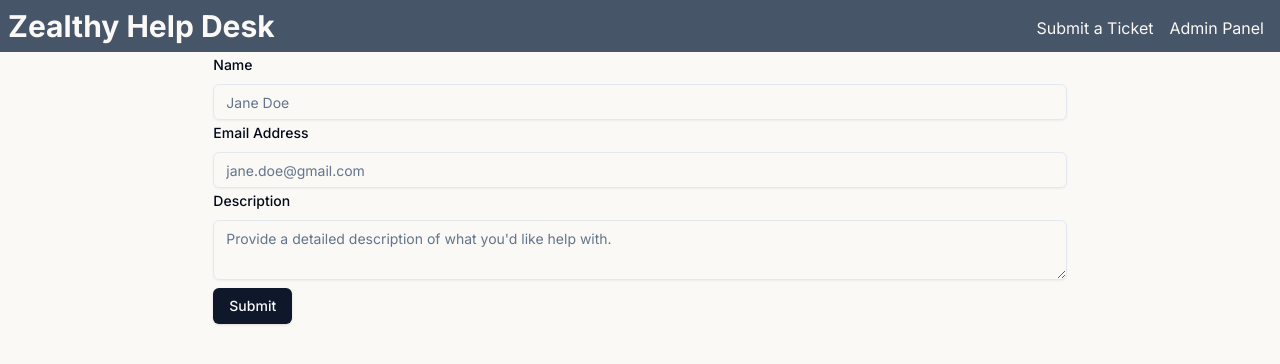
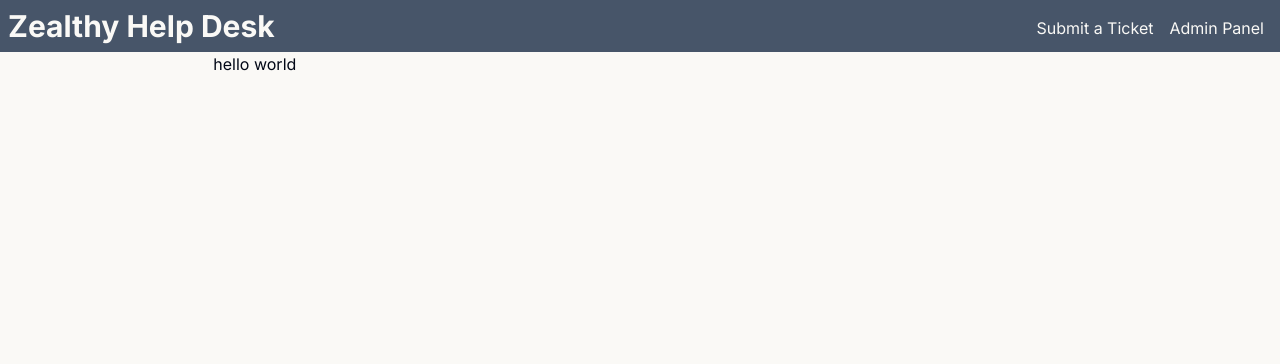
Before and after one commit to jdvplus/stealth-helpdesk-frontend, a Next.js app: page / in a window 1280 px wide. Shown: the top 364 px of the page. Built offline with nearby package versions, Linux system fonts and the light colour scheme.

Commit message:
uninstall all shadcn form components & sub-components

```diff
--- a/src/components/TicketSubmissionForm.tsx
+++ b/src/components/TicketSubmissionForm.tsx
@@ -1,108 +1,35 @@
 'use client';
 
-import { z } from 'zod';
-import { useForm } from 'react-hook-form';
-import { zodResolver } from '@hookform/resolvers/zod';
-
-import { Button } from '@/components/ui/button';
-import {
-  Form,
-  FormControl,
-  FormField,
-  FormItem,
-  FormLabel,
-  FormMessage,
-} from '@/components/ui/form';
 import { Input } from '@/components/ui/input';
 import { Textarea } from '@/components/ui/textarea';
 
-const formSchema = z.object({
-  name: z
-    .string()
-    .min(2, { message: 'Name must be at least 2 characters.' })
-    .max(50, { message: 'Name cannot be longer than 50 characters.' }),
-  email: z.string().email({ message: 'Please enter a valid email address.' }),
-  description: z.string().min(4, {
-    message: "Please include a description of what you'd like help with.",
-  }),
-});
+// const formSchema = z.object({
+//   name: z
+//     .string()
+//     .min(2, { message: 'Name must be at least 2 characters.' })
+//     .max(50, { message: 'Name cannot be longer than 50 characters.' }),
+//   email: z.string().email({ message: 'Please enter a valid email address.' }),
+//   description: z.string().min(4, {
+//     message: "Please include a description of what you'd like help with.",
+//   }),
+// });
 
 const TicketSubmissionForm = () => {
-  const form = useForm<z.infer<typeof formSchema>>({
-    resolver: zodResolver(formSchema),
-    defaultValues: {
-      name: '',
-      email: '',
-      description: '',
-    },
-  });
+  // const form = useForm<z.infer<typeof formSchema>>({
+  //   resolver: zodResolver(formSchema),
+  //   defaultValues: {
+  //     name: '',
+  //     email: '',
+  //     description: '',
+  //   },
+  // });
 
-  const onSubmit = (values: z.infer<typeof formSchema>) => {
-    // TODO: make POST request to /tickets on api
-    console.log('values', values);
-  };
+  // const onSubmit = (values: z.infer<typeof formSchema>) => {
+  //   // TODO: make POST request to /tickets on api
+  //   console.log('values', values);
+  // };
 
-  return (
-    <Form {...form}>
-      <form onSubmit={form.handleSubmit(onSubmit)}>
-        {/* field #1: name */}
-        <FormField
-          control={form.control}
-          name='name'
-          render={({ field }) => (
-            <FormItem>
-              <FormLabel>Name</FormLabel>
-              <FormControl>
-                <Input placeholder='Jane Doe' {...field} />
-              </FormControl>
-              <FormMessage />
-            </FormItem>
-          )}
-        />
-
-        {/* field #2: email address */}
-        <FormField
-          control={form.control}
-          name='email'
-          render={({ field }) => (
-            <FormItem>
-              <FormLabel>Email Address</FormLabel>
-              <FormControl>
-                <Input
-                  placeholder='jane.doe@gmail.com'
-                  type='email'
-                  {...field}
-                />
-              </FormControl>
-              <FormMessage />
-            </FormItem>
-          )}
-        />
-
-        {/* field #3: description of issue */}
-        <FormField
-          control={form.control}
-          name='description'
-          render={({ field }) => (
-            <FormItem>
-              <FormLabel>Description</FormLabel>
-              <FormControl>
-                <Textarea
-                  placeholder="Provide a detailed description of what you'd like help with."
-                  {...field}
-                />
-              </FormControl>
-              <FormMessage />
-            </FormItem>
-          )}
-        />
-
-        <Button type='submit' className='mt-2'>
-          Submit
-        </Button>
-      </form>
-    </Form>
-  );
+  return <h1>hello world</h1>;
 };
 
 export default TicketSubmissionForm;
--- a/src/components/ui/button.tsx
+++ /dev/null
@@ -1,57 +0,0 @@
-import * as React from 'react';
-import { Slot } from '@radix-ui/react-slot';
-import { cva, type VariantProps } from 'class-variance-authority';
-
-import { cn } from '@/lib/utils';
-
-const buttonVariants = cva(
-  'inline-flex items-center justify-center whitespace-nowrap rounded-md text-sm font-medium transition-colors focus-visible:outline-none focus-visible:ring-1 focus-visible:ring-ring disabled:pointer-events-none disabled:opacity-50',
-  {
-    variants: {
-      variant: {
-        default:
-          'bg-primary text-primary-foreground shadow hover:bg-primary/90',
-        destructive:
-          'bg-destructive text-destructive-foreground shadow-sm hover:bg-destructive/90',
-        outline:
-          'border border-input bg-background shadow-sm hover:bg-accent hover:text-accent-foreground',
-        secondary:
-          'bg-secondary text-secondary-foreground shadow-sm hover:bg-secondary/80',
-        ghost: 'hover:bg-accent hover:text-accent-foreground',
-        link: 'text-primary underline-offset-4 hover:underline',
-      },
-      size: {
-        default: 'h-9 px-4 py-2',
-        sm: 'h-8 rounded-md px-3 text-xs',
-        lg: 'h-10 rounded-md px-8',
-        icon: 'h-9 w-9',
-      },
-    },
-    defaultVariants: {
-      variant: 'default',
-      size: 'default',
-    },
-  }
-);
-
-export interface ButtonProps
-  extends React.ButtonHTMLAttributes<HTMLButtonElement>,
-    VariantProps<typeof buttonVariants> {
-  asChild?: boolean;
-}
-
-const Button = React.forwardRef<HTMLButtonElement, ButtonProps>(
-  ({ className, variant, size, asChild = false, ...props }, ref) => {
-    const Comp = asChild ? Slot : 'button';
-    return (
-      <Comp
-        className={cn(buttonVariants({ variant, size, className }))}
-        ref={ref}
-        {...props}
-      />
-    );
-  }
-);
-Button.displayName = 'Button';
-
-export { Button, buttonVariants };
--- a/src/components/ui/form.tsx
+++ /dev/null
@@ -1,177 +0,0 @@
-import * as React from 'react';
-import * as LabelPrimitive from '@radix-ui/react-label';
-import { Slot } from '@radix-ui/react-slot';
-import {
-  Controller,
-  ControllerProps,
-  FieldPath,
-  FieldValues,
-  FormProvider,
-  useFormContext,
-} from 'react-hook-form';
-
-import { cn } from '@/lib/utils';
-import { Label } from '@/components/ui/label';
-
-const Form = FormProvider;
-
-type FormFieldContextValue<
-  TFieldValues extends FieldValues = FieldValues,
-  TName extends FieldPath<TFieldValues> = FieldPath<TFieldValues>
-> = {
-  name: TName;
-};
-
-const FormFieldContext = React.createContext<FormFieldContextValue>(
-  {} as FormFieldContextValue
-);
-
-const FormField = <
-  TFieldValues extends FieldValues = FieldValues,
-  TName extends FieldPath<TFieldValues> = FieldPath<TFieldValues>
->({
-  ...props
-}: ControllerProps<TFieldValues, TName>) => {
-  return (
-    <FormFieldContext.Provider value={{ name: props.name }}>
-      <Controller {...props} />
-    </FormFieldContext.Provider>
-  );
-};
-
-const useFormField = () => {
-  const fieldContext = React.useContext(FormFieldContext);
-  const itemContext = React.useContext(FormItemContext);
-  const { getFieldState, formState } = useFormContext();
-
-  const fieldState = getFieldState(fieldContext.name, formState);
-
-  if (!fieldContext) {
-    throw new Error('useFormField should be used within <FormField>');
-  }
-
-  const { id } = itemContext;
-
-  return {
-    id,
-    name: fieldContext.name,
-    formItemId: `${id}-form-item`,
-    formDescriptionId: `${id}-form-item-description`,
-    formMessageId: `${id}-form-item-message`,
-    ...fieldState,
-  };
-};
-
-type FormItemContextValue = {
-  id: string;
-};
-
-const FormItemContext = React.createContext<FormItemContextValue>(
-  {} as FormItemContextValue
-);
-
-const FormItem = React.forwardRef<
-  HTMLDivElement,
-  React.HTMLAttributes<HTMLDivElement>
->(({ className, ...props }, ref) => {
-  const id = React.useId();
-
-  return (
-    <FormItemContext.Provider value={{ id }}>
-      <div ref={ref} className={cn('space-y-2', className)} {...props} />
-    </FormItemContext.Provider>
-  );
-});
-FormItem.displayName = 'FormItem';
-
-const FormLabel = React.forwardRef<
-  React.ElementRef<typeof LabelPrimitive.Root>,
-  React.ComponentPropsWithoutRef<typeof LabelPrimitive.Root>
->(({ className, ...props }, ref) => {
-  const { error, formItemId } = useFormField();
-
-  return (
-    <Label
-      ref={ref}
-      className={cn(error && 'text-destructive', className)}
-      htmlFor={formItemId}
-      {...props}
-    />
-  );
-});
-FormLabel.displayName = 'FormLabel';
-
-const FormControl = React.forwardRef<
-  React.ElementRef<typeof Slot>,
-  React.ComponentPropsWithoutRef<typeof Slot>
->(({ ...props }, ref) => {
-  const { error, formItemId, formDescriptionId, formMessageId } =
-    useFormField();
-
-  return (
-    <Slot
-      ref={ref}
-      id={formItemId}
-      aria-describedby={
-        !error
-          ? `${formDescriptionId}`
-          : `${formDescriptionId} ${formMessageId}`
-      }
-      aria-invalid={!!error}
-      {...props}
-    />
-  );
-});
-FormControl.displayName = 'FormControl';
-
-const FormDescription = React.forwardRef<
-  HTMLParagraphElement,
-  React.HTMLAttributes<HTMLParagraphElement>
->(({ className, ...props }, ref) => {
-  const { formDescriptionId } = useFormField();
-
-  return (
-    <p
-      ref={ref}
-      id={formDescriptionId}
-      className={cn('text-[0.8rem] text-muted-foreground', className)}
-      {...props}
-    />
-  );
-});
-FormDescription.displayName = 'FormDescription';
-
-const FormMessage = React.forwardRef<
-  HTMLParagraphElement,
-  React.HTMLAttributes<HTMLParagraphElement>
->(({ className, children, ...props }, ref) => {
-  const { error, formMessageId } = useFormField();
-  const body = error ? String(error?.message) : children;
-
-  if (!body) {
-    return null;
-  }
-
-  return (
-    <p
-      ref={ref}
-      id={formMessageId}
-      className={cn('text-[0.8rem] font-medium text-destructive', className)}
-      {...props}
-    >
-      {body}
-    </p>
-  );
-});
-FormMessage.displayName = 'FormMessage';
-
-export {
-  useFormField,
-  Form,
-  FormItem,
-  FormLabel,
-  FormControl,
-  FormDescription,
-  FormMessage,
-  FormField,
-};
--- a/src/components/ui/label.tsx
+++ /dev/null
@@ -1,26 +0,0 @@
-'use client';
-
-import * as React from 'react';
-import * as LabelPrimitive from '@radix-ui/react-label';
-import { cva, type VariantProps } from 'class-variance-authority';
-
-import { cn } from '@/lib/utils';
-
-const labelVariants = cva(
-  'text-sm font-medium leading-none peer-disabled:cursor-not-allowed peer-disabled:opacity-70'
-);
-
-const Label = React.forwardRef<
-  React.ElementRef<typeof LabelPrimitive.Root>,
-  React.ComponentPropsWithoutRef<typeof LabelPrimitive.Root> &
-    VariantProps<typeof labelVariants>
->(({ className, ...props }, ref) => (
-  <LabelPrimitive.Root
-    ref={ref}
-    className={cn(labelVariants(), className)}
-    {...props}
-  />
-));
-Label.displayName = LabelPrimitive.Root.displayName;
-
-export { Label };
```
Also changed, not shown: package.json (+1 -6 lines), 1 other file (tests, documents, lock files or other folders).
